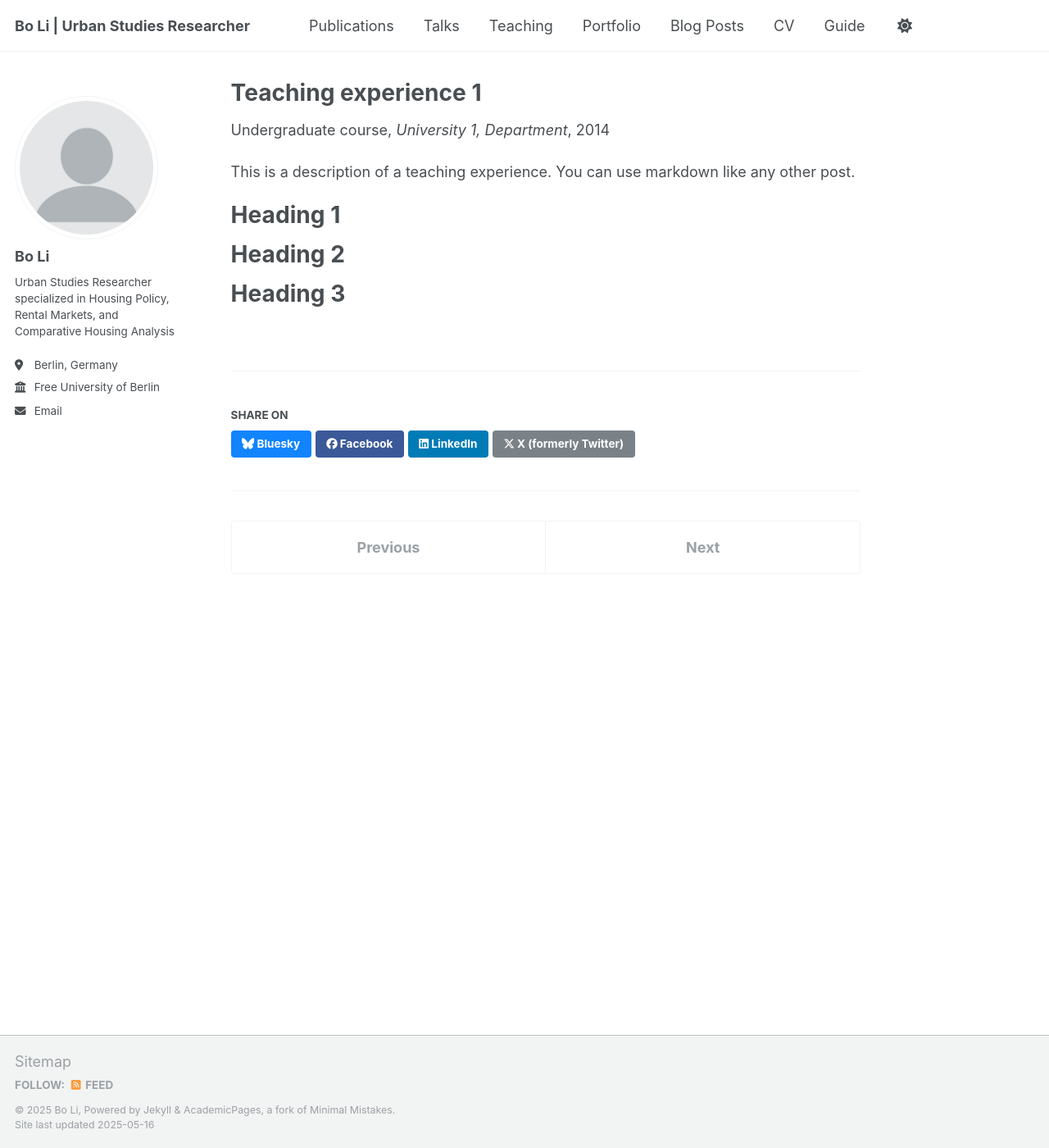
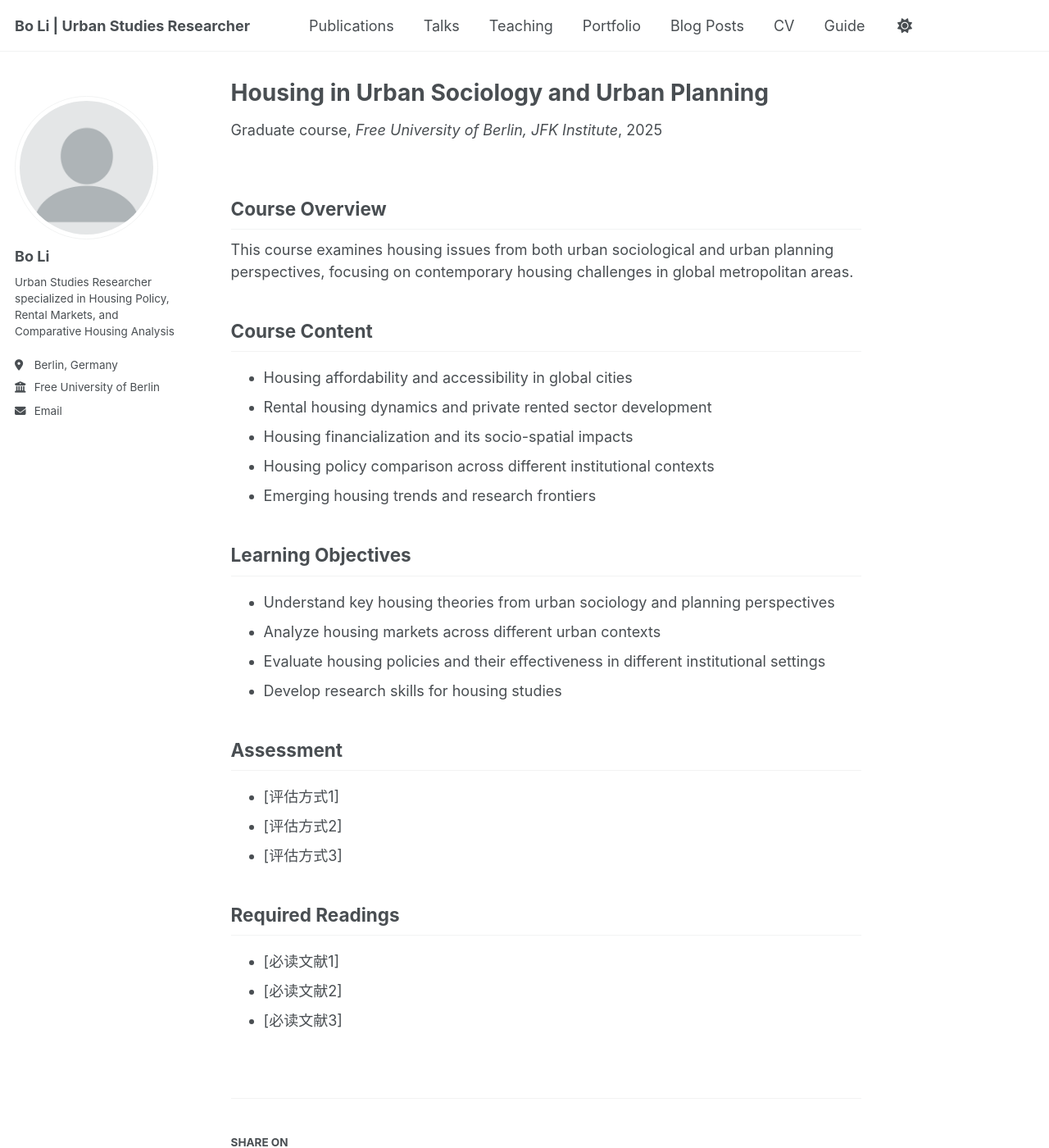
Before and after one commit to housingforall/housingforall.github.io, a Jekyll site: the page built from _teaching/2014-spring-teaching-1.md, in a window 1280 px wide and 1400 px high. Shown: the whole window at 82% size. Built offline with Jekyll 4.4.1, drawn with Linux system fonts in a browser that asks for light colours.

Commit message:
urban sociology fu.md

```diff
--- a/_teaching/2014-spring-teaching-1.md
+++ b/_teaching/2014-spring-teaching-1.md
@@ -1,20 +1,36 @@
 ---
-title: "Teaching experience 1"
+title: "Housing in Urban Sociology and Urban Planning"
 collection: teaching
-type: "Undergraduate course"
-permalink: /teaching/2014-spring-teaching-1
-venue: "University 1, Department"
-date: 2014-01-01
-location: "City, Country"
+type: "Graduate course"
+permalink: /teaching/2025-housing-urban-sociology
+venue: "Free University of Berlin, JFK Institute"
+date: 2025-09-01
+location: "Berlin, Germany"
+end_date: 2026-03-01
 ---
 
-This is a description of a teaching experience. You can use markdown like any other post.
+## Course Overview
+This course examines housing issues from both urban sociological and urban planning perspectives, focusing on contemporary housing challenges in global metropolitan areas.
 
-Heading 1
-======
+## Course Content
+* Housing affordability and accessibility in global cities
+* Rental housing dynamics and private rented sector development
+* Housing financialization and its socio-spatial impacts
+* Housing policy comparison across different institutional contexts
+* Emerging housing trends and research frontiers
 
-Heading 2
-======
+## Learning Objectives
+* Understand key housing theories from urban sociology and planning perspectives
+* Analyze housing markets across different urban contexts
+* Evaluate housing policies and their effectiveness in different institutional settings
+* Develop research skills for housing studies
 
-Heading 3
-======
+## Assessment
+* [评估方式1]
+* [评估方式2]
+* [评估方式3]
+
+## Required Readings
+* [必读文献1]
+* [必读文献2]
+* [必读文献3]
```
